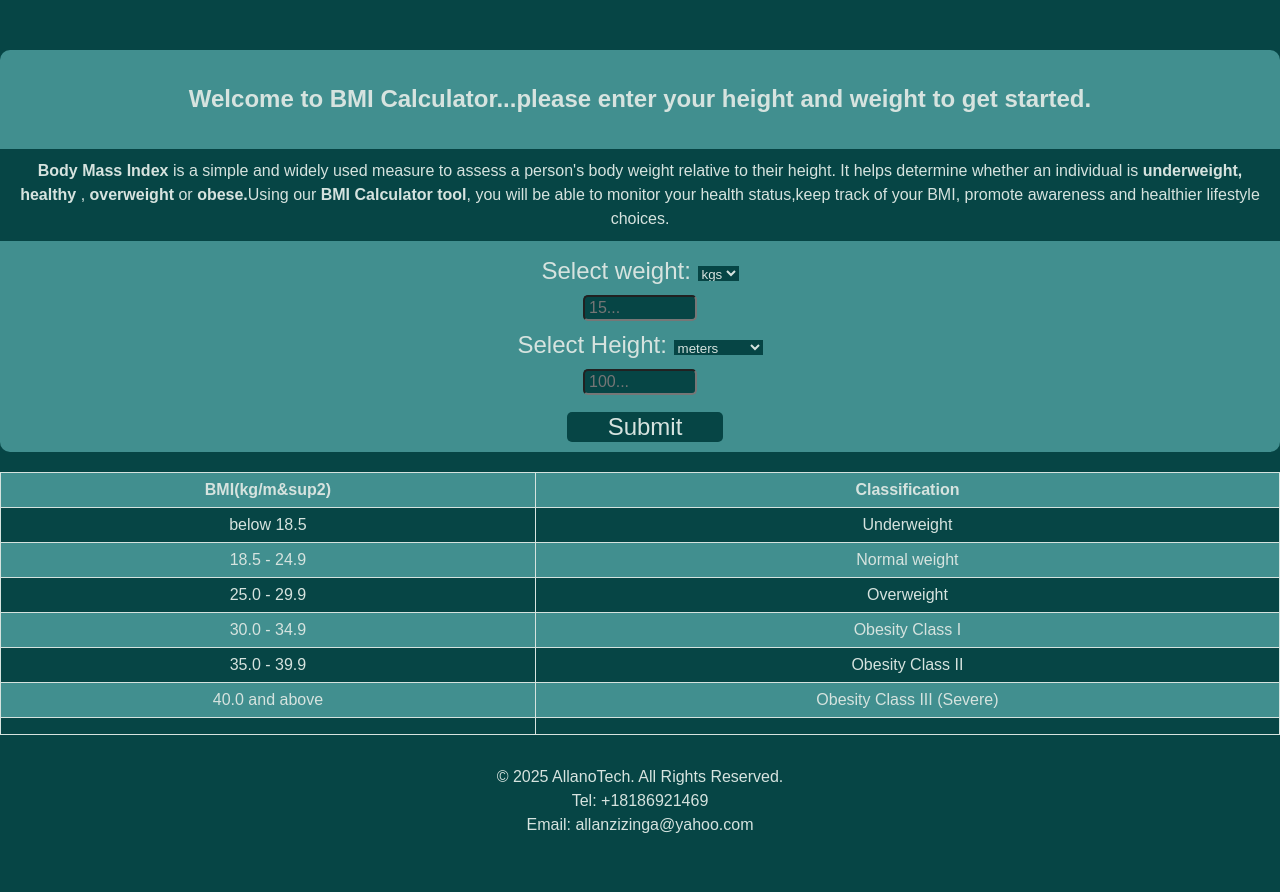
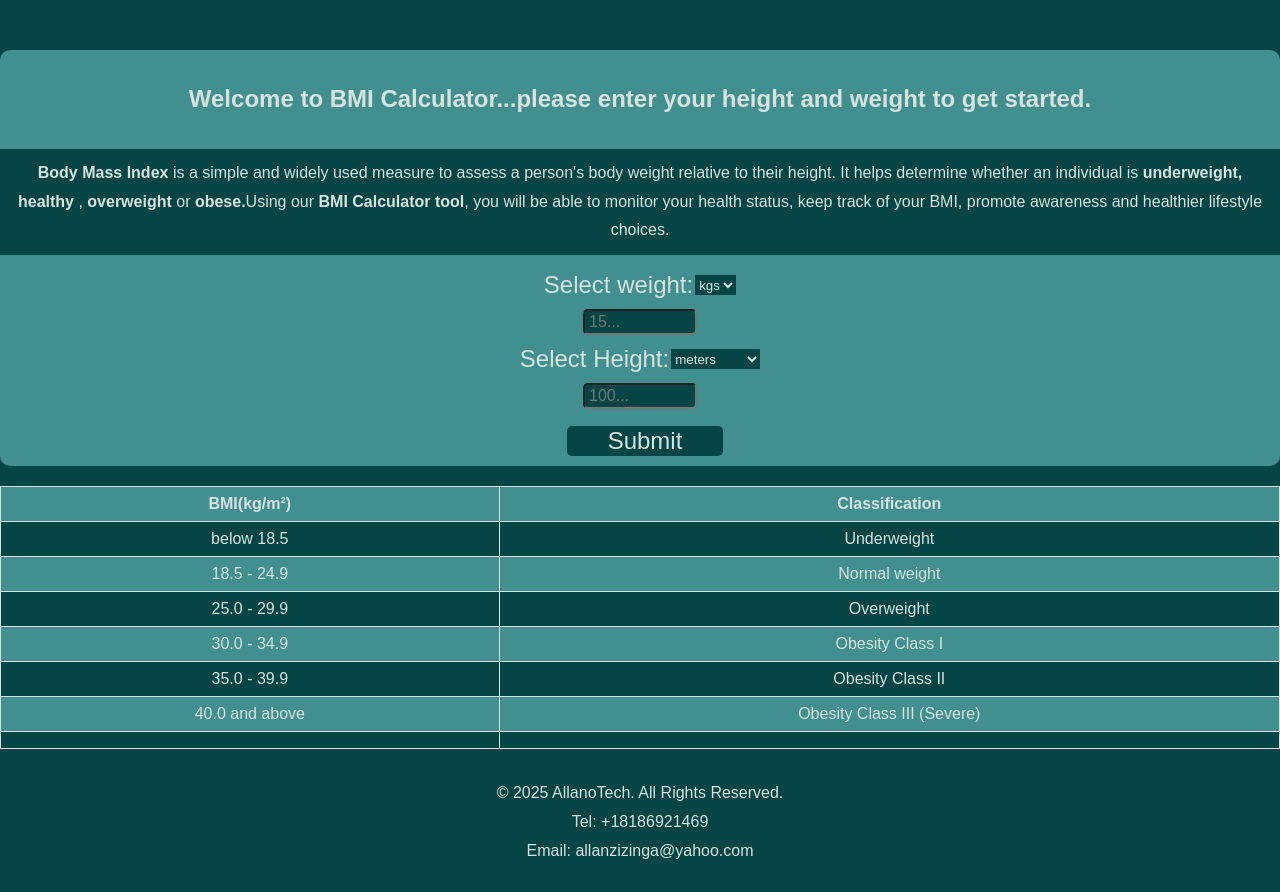
Before and after one commit to Allano256/BMI_RECORDS, a React (Vite) app: page / in a window 1280 px wide. Before the commit the page ends 863 px from the top, so only its background shows below. Built offline with nearby package versions, Linux system fonts and the light colour scheme; a web font is replaced by a local one.

Commit message:
Fixed typo error

```diff
--- a/src/App.jsx
+++ b/src/App.jsx
@@ -24,13 +24,13 @@ const BmiResults =()=>{
     classificationMessage="You are  Overweight";
 
   }  else if(bmi >= 30.0 && bmi <= 34.9) {
-    classificationMessage="You have Obesity class 1";
+    classificationMessage="You have Obesity class 1, follow our healthplan.";
 
   } else if(bmi >= 35.0 && bmi <= 39.9){
-    classificationMessage="You have Obesity class 2";
+    classificationMessage="You have Obesity class 2, follow our healthplan.";
 
   } else if (bmi > 40.0){
-    classificationMessage="You have Obesity class 3";
+    classificationMessage="You have Obesity class 3, follow our healthplan.";
 
   } else {
     classificationMessage="Invalid BMI value.";
@@ -92,6 +92,7 @@ const BmiResults =()=>{
   const ResetScreen =()=>{
     setNewHeight("");
     setNewWeight("");
+
     setBmi(null)
   }
 
@@ -104,7 +105,7 @@ const BmiResults =()=>{
        <div className={styles.input}>
         <h1>Welcome to BMI Calculator...please enter your height and weight to get started.</h1>
        <p><b>Body Mass Index</b> is a simple and widely used measure to assess a person's body weight relative to their height. It helps determine whether an individual is <b>underweight,</b>  <b>healthy</b> , <b>overweight</b>  or <b>obese.</b>
-       Using our <b>BMI Calculator tool</b>, you will be able to monitor your health status,keep track of your BMI, promote awareness and healthier lifestyle choices.</p>
+       Using our <b>BMI Calculator tool</b>, you will be able to monitor your health status, keep track of your BMI, promote awareness and healthier lifestyle choices.</p>
 
             <label htmlFor="weight">Select weight: <select value={weightUnit} onChange={handleWeightUnitChange} >
               <option value="kgs">kgs</option>
@@ -141,7 +142,7 @@ const BmiResults =()=>{
         <table>
           <thead>
             <tr>
-            <th>BMI(kg/m&sup2)</th>
+            <th>BMI(kg/m&sup2;)</th>
             <th>Classification</th>
             </tr>
           </thead>
--- a/src/App.module.css
+++ b/src/App.module.css
@@ -32,6 +32,8 @@ button {
 
 label {
   color: rgb(214, 227, 223);
+  display: inline-flex;
+  align-items: center;
 }
 
 button {
@@ -54,7 +56,8 @@ h1 {
 }
 
 p {
-  line-height: 1.5rem;
+  line-height: 1.8;
+
   padding: 10px;
   color: rgb(214, 227, 223);
   background-color: rgb(6, 69, 69);
@@ -64,7 +67,8 @@ select {
   background-color: rgb(6, 69, 69);
   color: rgb(214, 227, 223);
   border: none;
-  height: 15px;
+  height: 20px;
+  margin-left: 2px;
 }
 
 /* Table CSS */
```
